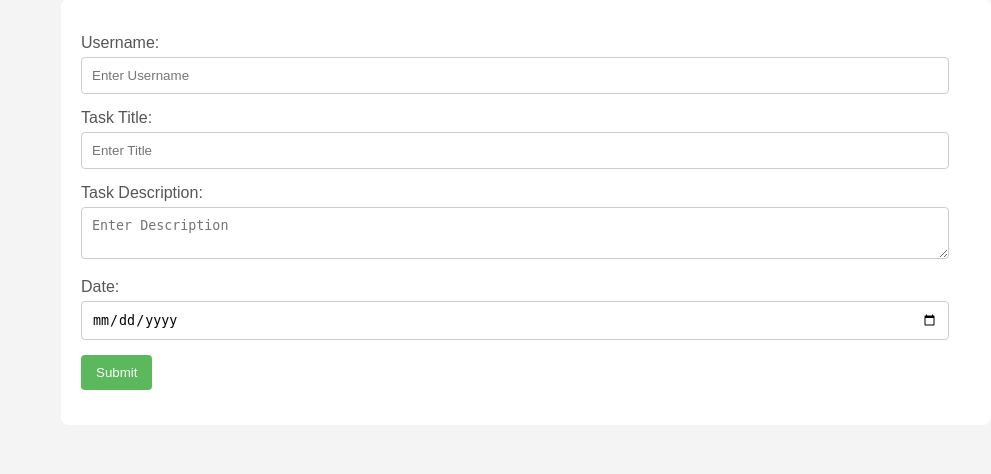
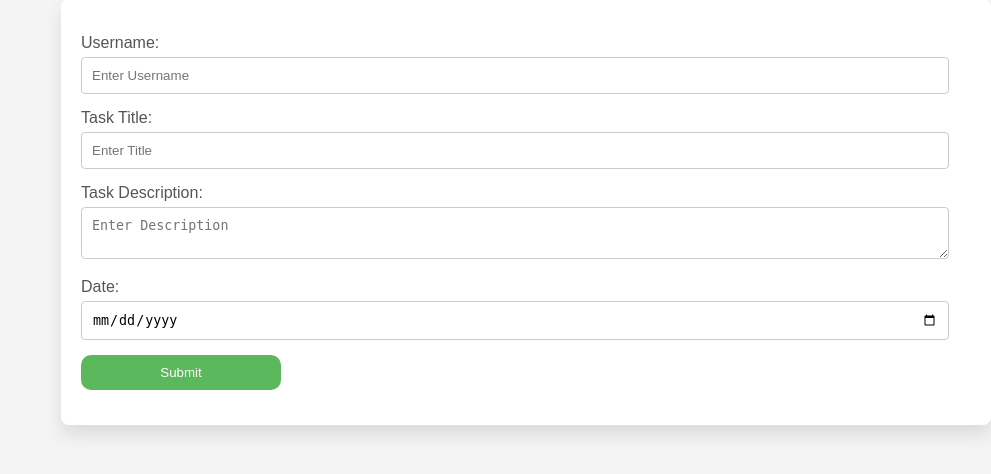
Before and after one commit to ChamodMullegama/crud, a PHP site: page / in a window 1280 px wide. Shown: the part 186-660 px from the top of the page, without its empty margins (289-1280 px from the left). Run offline with PHP 8.4, Linux system fonts and the light colour scheme.

Commit message:
change some styles

```diff
--- a/read.php
+++ b/read.php
@@ -62,7 +62,7 @@ try {
                         <td>
                             <form method="POST" action="edit_task_form.php" style="display:inline;">
                                 <input type="hidden" name="task_id" value="<?php echo $task['id']; ?>">
-                                <button type="submit" name="edit_task" style="background-color: blue; color: white; border: none; padding: 5px 10px; cursor: pointer; font-size: 16px; border-radius: 4px;">
+                                <button type="submit" name="edit_task" style="background-color: blue; display:inline;">
                                     <i class="fa-solid fa-pen-to-square"></i>
                                 </button>
                             </form>
--- a/style/style.css
+++ b/style/style.css
@@ -11,7 +11,9 @@ form {
   max-width: 1000px;
   margin-left: 350px;
   margin-top: 125px;
+  box-shadow: 0 10px 18px rgba(0, 0, 0, 0.1);
 }
+
 form div {
   margin-bottom: 15px;
 }
@@ -31,9 +33,10 @@ textarea {
 button {
   background-color: #5cb85c;
   color: white;
+  width: 200px;
   padding: 10px 15px;
   border: none;
-  border-radius: 4px;
+  border-radius: 10px;
   cursor: pointer;
 }
 button:hover {
```
